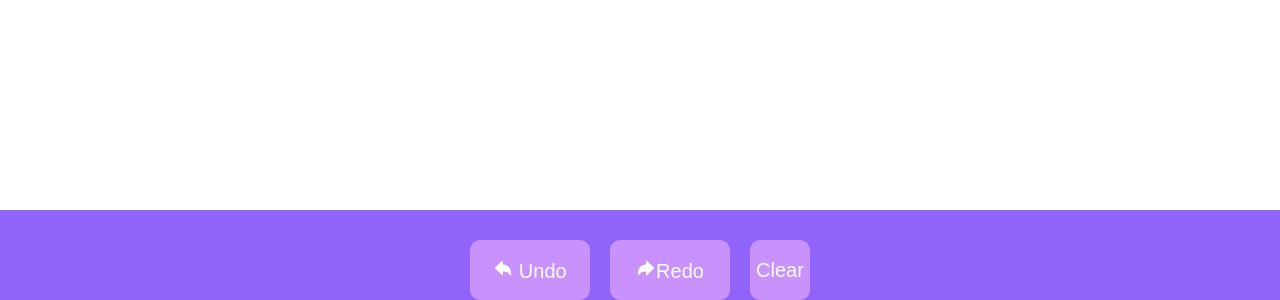
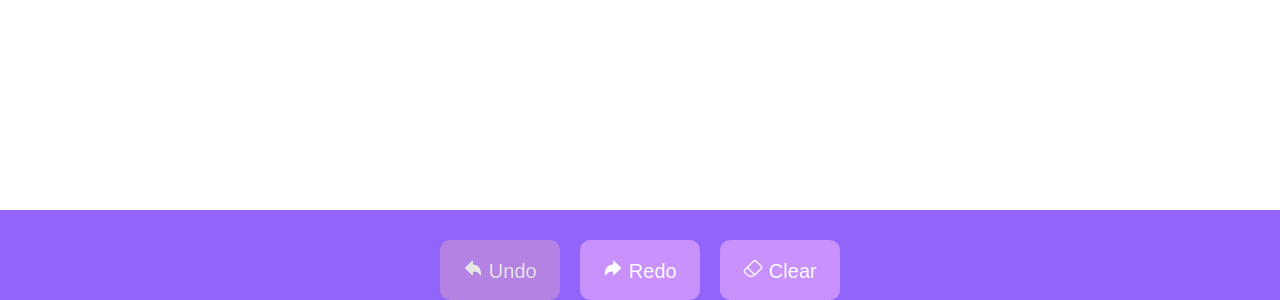
Before and after one commit to FSacerdote/Desafio-Redizz, a React (Vite) app: page / in a window 1280 px wide. Shown: the part 500-800 px from the top of the page. Built offline with nearby package versions, Linux system fonts and the light colour scheme.

Commit message:
feat: undo button functionalities

```diff
--- a/src/components/Tela.jsx
+++ b/src/components/Tela.jsx
@@ -2,9 +2,11 @@ import { useState } from "react"
 import styled from "styled-components"
 import { IoArrowRedo } from "react-icons/io5";
 import { IoArrowUndo } from "react-icons/io5";
+import { BsEraser } from "react-icons/bs";
 
 export default function Tela (){
     const [dotsList, setDotsList] = useState([])
+    const [removedDots, setRemovedDots] = useState([])
 
 
     function handleClick(event){
@@ -14,6 +16,12 @@ export default function Tela (){
 
     function handleClear(){
         setDotsList([])
+        setRemovedDots([])
+    }
+
+    function handleUndo(){
+        setRemovedDots([...removedDots, dotsList.pop()])
+        setDotsList(dotsList)
     }
 
     return(
@@ -22,9 +30,9 @@ export default function Tela (){
                 {dotsList.map((dot, index)=> <Dot key={index} style={{left: dot.clientX - 185, top: dot.clientY - 50}}></Dot>)}
             </ScreenContainer>
             <ButtonContainer>
-                <Undo> <IoArrowUndo /> Undo</Undo>
-                <Undo> <IoArrowRedo />Redo</Undo>
-                <Clear onClick={handleClear}>Clear</Clear>
+                <Undo onClick={handleUndo} disabled={dotsList.length === 0}> <IoArrowUndo/> Undo</Undo>
+                <Undo> <IoArrowRedo/> Redo</Undo>
+                <Clear onClick={handleClear}> <BsEraser /> Clear</Clear>
             </ButtonContainer>
         </PageContainer>
     )
@@ -45,6 +53,9 @@ const ScreenContainer = styled.div`
     width: 1500px;
     height: 800px;
     overflow: hidden;
+    &:hover{
+        cursor: pointer;
+    }
 `
 
 const Dot = styled.div`
@@ -60,24 +71,28 @@ const ButtonContainer = styled.div`
     display: flex;
     justify-content: center;
     gap: 20px;
+    button{
+        height: 60px;
+        width: 120px;
+        background-color: #c891fc;
+        border: none;
+        border-radius: 10px;
+        color: white;
+        font-size: 20px;
+        &:hover{
+            filter: brightness(0.9);
+            cursor: pointer;
+        }
+        &:disabled{
+            filter: brightness(0.9);
+        }
+    }
 `
 
 const Undo = styled.button`
     width: 120px;
-    height: 60px;
-    background-color: #c891fc;
-    border: none;
-    border-radius: 10px;
-    color: white;
-    font-size: 20px;
 `
 
 const Clear = styled.button`
-    width: 60px;
-    height: 60px;
-    background-color: #c891fc;
-    border: none;
-    border-radius: 10px;
-    color: white;
-    font-size: 20px;
+    width: 120px;
 `
```
